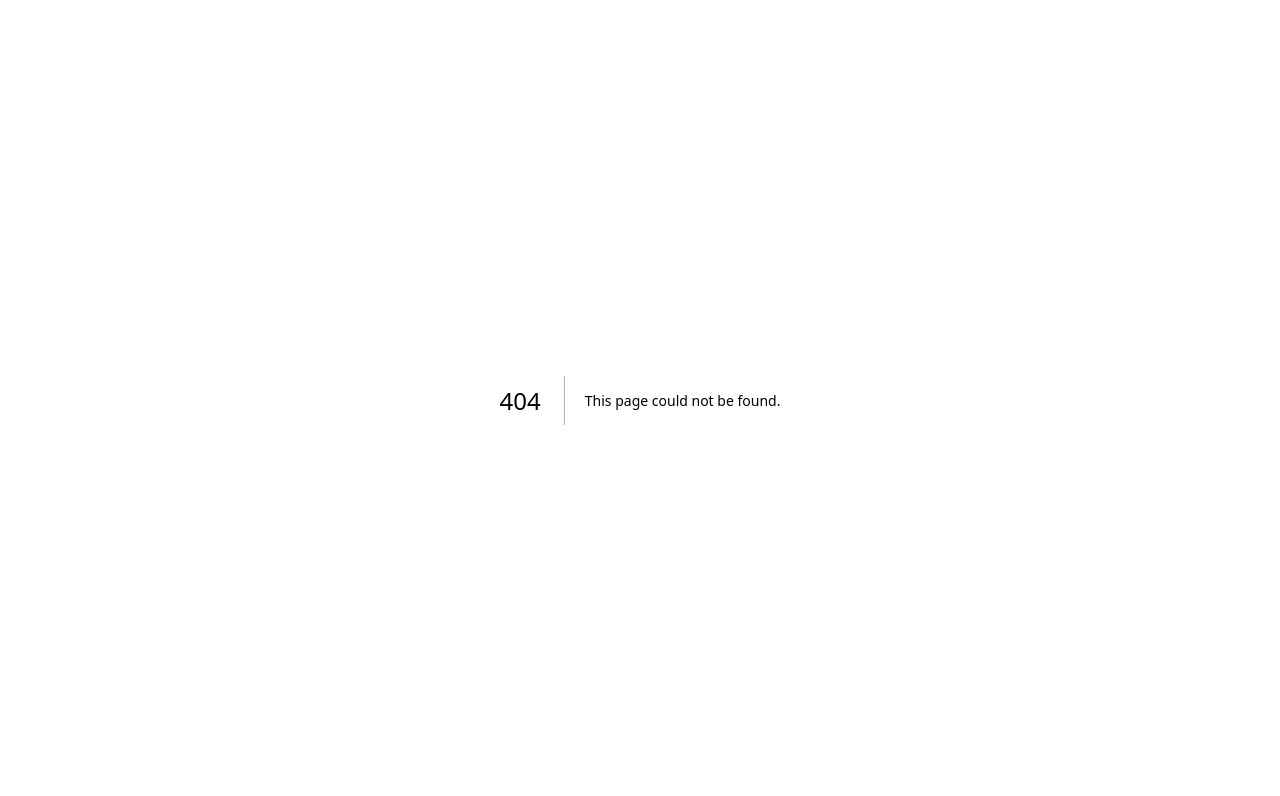
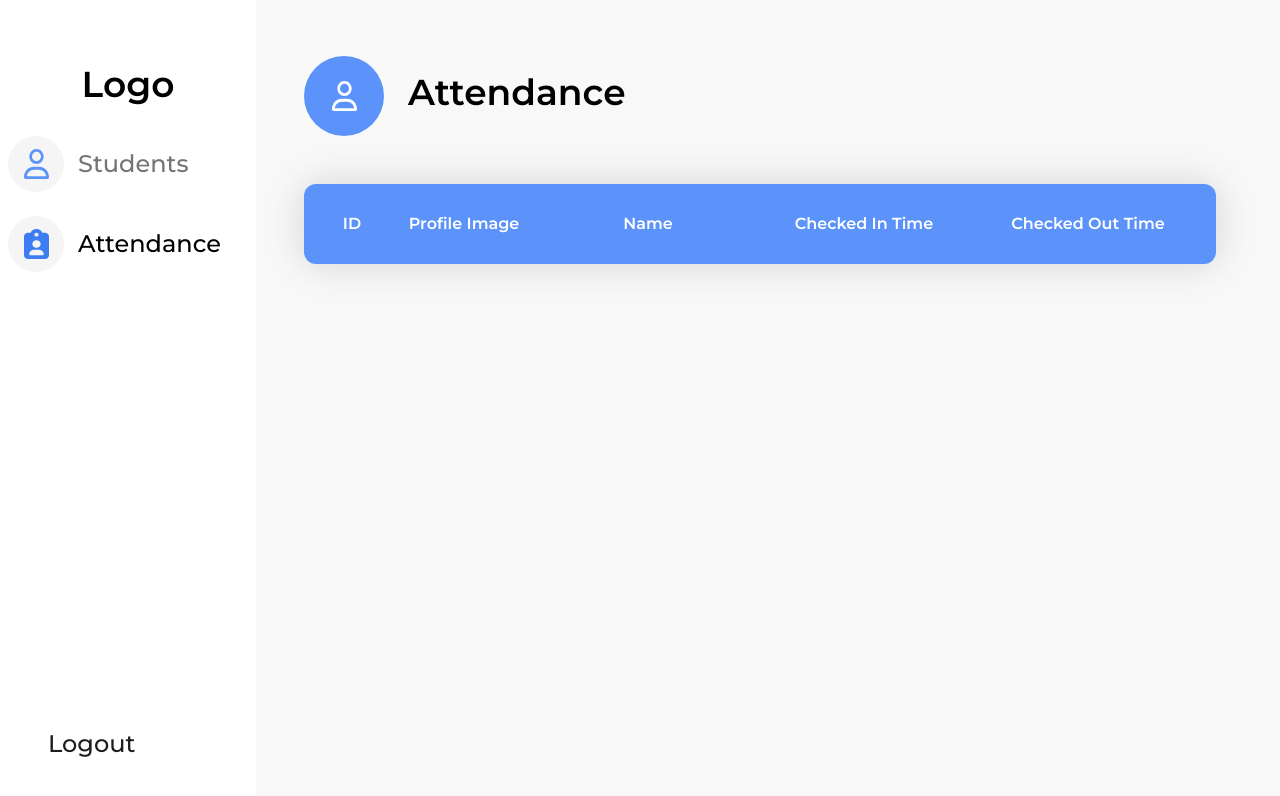
Before and after one commit to adilkoondhar/attendance-web-admin, a Next.js app: page /dashboard/attendance in a window 1280 px wide. Before the commit this address had no page. Shown: the top 796 px of the page. Built offline with nearby package versions, Linux system fonts and the light colour scheme.

Commit message:
Add attendance page

```diff
--- /dev/null
+++ b/app/dashboard/attendance/page.tsx
@@ -0,0 +1,44 @@
+import Image from "next/image";
+import Link from "next/link";
+export default function Attendance() {
+    return (
+        <main className="flex">
+            <div className="bg-white flex flex-col items-center justify-between w-1/5 min-h-screen pt-16 pb-10">
+                <div className="fixed flex flex-col items-center space-y-6">
+                    <h1 className="text-4xl font-bold mb-2">Logo</h1>
+                    <div className="flex space-x-3.5 justify-start items-center w-60">
+                        <div className="rounded-full w-14 h-14 bg-[#F5F5F5] flex justify-center items-center">
+                            <Image src={"/studentIcon.svg"} alt={"student icon"} width={"25"} height={"30"}/>
+                        </div>
+                        <Link href="/dashboard" className="text-2xl font-medium text-[#757474] hover:text-black">Students</Link>
+                    </div>
+                    <div className="flex space-x-3.5 justify-start items-center w-60">
+                        <div className="rounded-full w-14 h-14 bg-[#F5F5F5] flex justify-center items-center">
+                            <Image src={"/attendanceIcon.svg"} alt={"attendance icon"} width={"25"} height={"30"}/>
+                        </div>
+                        <Link href="/dashboard/attendance" className="text-2xl font-medium text-black">Attendance</Link>
+                    </div>
+                </div>
+                <Link href="/login" className="fixed bottom-10 text-2xl font-medium text-[#1E1E1E] ml-12 self-start hover:text-[#5C93FA]">Logout</Link>
+            </div>
+            <div className="bg-[#F8F8F8] flex flex-col w-4/5 min-h-screen pt-14 pl-12 pr-16">
+                <div className="flex justify-between items-center">
+                    <div className="flex justify-center items-center space-x-6">
+                        <div className="rounded-full w-20 h-20 bg-[#5C93FA] flex justify-center items-center">
+                            <Image src={"/studentIconWhite.svg"} alt={"student icon"} width={"25"} height={"30"}/>
+                        </div>
+                        <h1 className="text-4xl font-bold mb-2">Attendance</h1>
+                    </div>
+                </div>
+
+                <div className="mt-12 mb-10 pl-4 pr-4 rounded-xl flex justify-between items-center bg-[#5C93FA] h-20 text-white shadow-all-sides font-semibold text-center">
+                    <div className="w-16">ID</div>
+                    <div className="w-40">Profile Image</div>
+                    <div className="w-52">Name</div>
+                    <div className="w-56">Checked In Time</div>
+                    <div className="w-56">Checked Out Time</div>
+                </div>
+            </div>
+        </main>
+    )
+}
--- a/app/dashboard/page.tsx
+++ b/app/dashboard/page.tsx
@@ -17,13 +17,13 @@ export default function Dashboard() {
                     <div className="rounded-full w-14 h-14 bg-[#F5F5F5] flex justify-center items-center">
                         <Image src={"./studentIcon.svg"} alt={"student icon"} width={"25"} height={"30"}/>
                     </div>
-                    <Link href="/dashboard" className="text-2xl font-medium text-[#757474] hover:text-black">Students</Link>
+                    <Link href="/dashboard" className="text-2xl font-medium text-black">Students</Link>
                 </div>
                 <div className="flex space-x-3.5 justify-start items-center w-60">
                     <div className="rounded-full w-14 h-14 bg-[#F5F5F5] flex justify-center items-center">
                         <Image src={"./attendanceIcon.svg"} alt={"attendance icon"} width={"25"} height={"30"}/>
                     </div>
-                    <Link href="/attendance" className="text-2xl font-medium text-[#757474] hover:text-black">Attendance</Link>
+                    <Link href="/dashboard/attendance" className="text-2xl font-medium text-[#757474] hover:text-black">Attendance</Link>
                 </div>
                 </div>
                 <Link href="/login" className="fixed bottom-10 text-2xl font-medium text-[#1E1E1E] ml-12 self-start hover:text-[#5C93FA]">Logout</Link>
```
